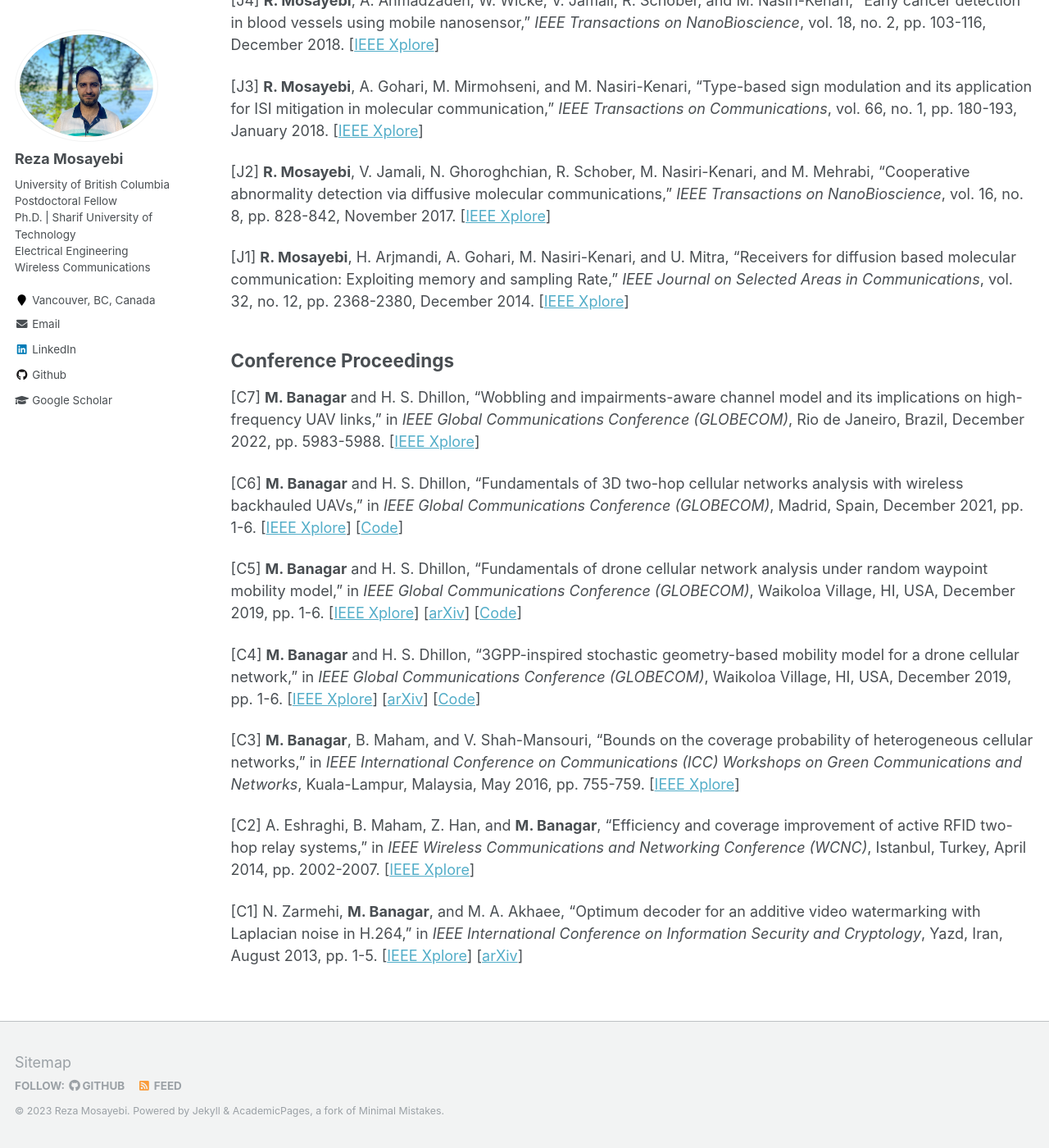
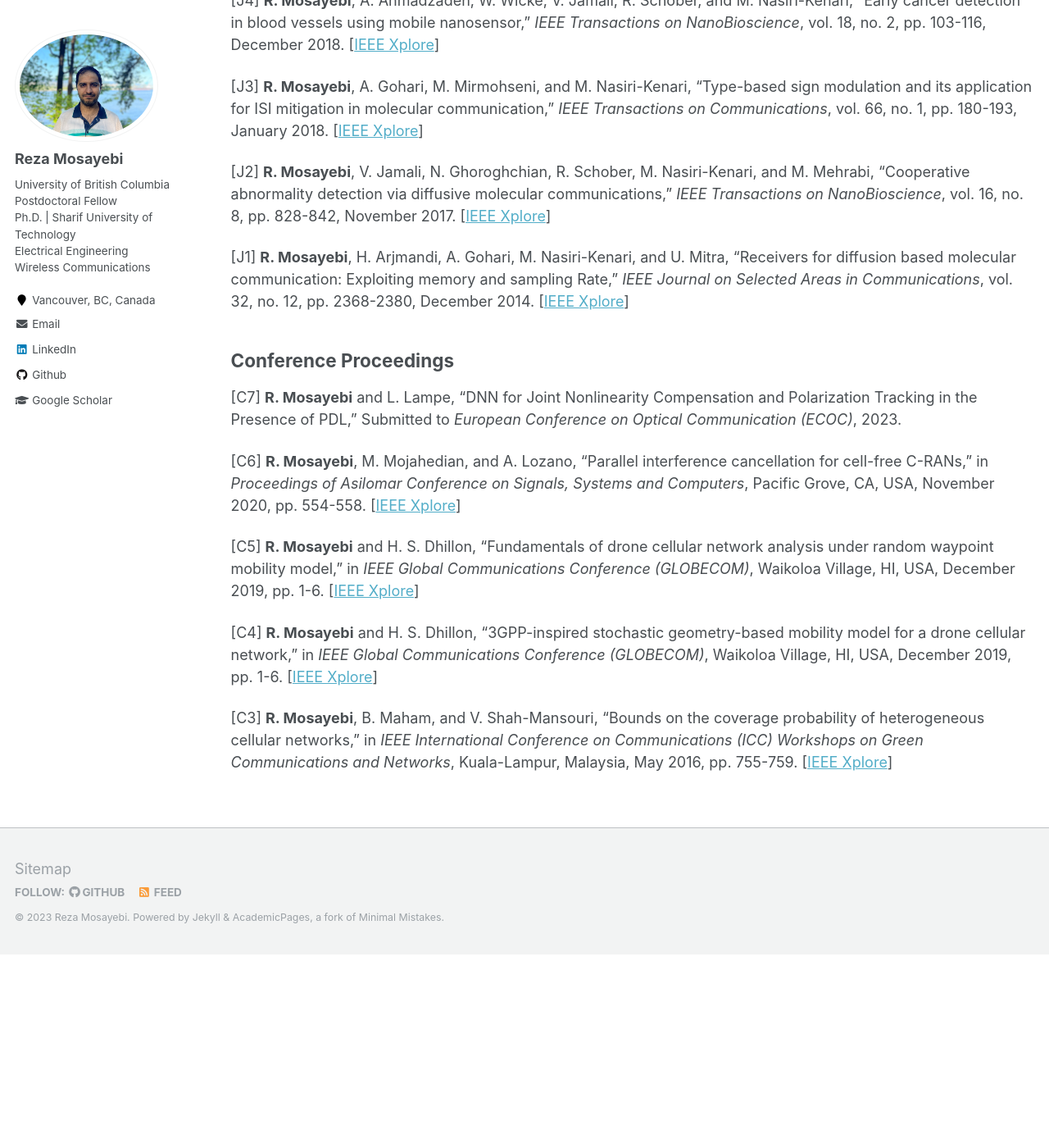
Before and after one commit to rmosayebi/rmosayebi.github.io, a Jekyll site: the page built from _pages/publications.md, in a window 1280 px wide and 1400 px high, scrolled down 696 px. Shown: the whole window at 82% size. Built offline with Jekyll 4.4.1, drawn with Linux system fonts in a browser that asks for light colours; after the commit the page ends 1860 px from its top, so only the background shows below that.

Commit message:
Initial commit

```diff
--- a/_pages/publications.md
+++ b/_pages/publications.md
@@ -34,16 +34,12 @@ M. Mirmohseni,  H. Arjmandi, **R. Mosayebi**, and M. Nasiri-Kenari, "An experime
 Conference Proceedings
 ---------------------
 
-[C7] **M. Banagar** and H. S. Dhillon, "Wobbling and impairments-aware channel model and its implications on high-frequency UAV links," in *IEEE Global Communications Conference (GLOBECOM)*, Rio de Janeiro, Brazil, December 2022, pp. 5983-5988. [[IEEE Xplore](https://ieeexplore.ieee.org/document/10000688)]
+[C7] **R. Mosayebi** and L. Lampe, "DNN for Joint Nonlinearity Compensation and Polarization Tracking in the Presence of PDL," Submitted to *European Conference on Optical Communication (ECOC)*, 2023.
 
-[C6] **M. Banagar** and H. S. Dhillon, "Fundamentals of 3D two-hop cellular networks analysis with wireless backhauled UAVs," in *IEEE Global Communications Conference (GLOBECOM)*, Madrid, Spain, December 2021, pp. 1-6. [[IEEE Xplore](https://ieeexplore.ieee.org/document/9685132)] [[Code](https://github.com/mbanagar/TwoHop-Drones)]
+[C6] **R. Mosayebi**, M. Mojahedian, and A. Lozano, "Parallel interference cancellation for cell-free C-RANs," in *Proceedings of Asilomar Conference on Signals, Systems and Computers*, Pacific Grove, CA, USA, November 2020, pp. 554-558. [[IEEE Xplore](https://ieeexplore.ieee.org/abstract/document/9443269)]
 
-[C5] **M. Banagar** and H. S. Dhillon, "Fundamentals of drone cellular network analysis under random waypoint mobility model," in *IEEE Global Communications Conference (GLOBECOM)*, Waikoloa Village, HI, USA, December 2019, pp. 1-6. [[IEEE Xplore](https://ieeexplore.ieee.org/abstract/document/9013341)] [[arXiv](https://arxiv.org/abs/1908.09064)] [[Code](https://github.com/mbanagar/SRWP-Drones)]
+[C5] **R. Mosayebi** and H. S. Dhillon, "Fundamentals of drone cellular network analysis under random waypoint mobility model," in *IEEE Global Communications Conference (GLOBECOM)*, Waikoloa Village, HI, USA, December 2019, pp. 1-6. [[IEEE Xplore](https://ieeexplore.ieee.org/abstract/document/9013341)]
 
-[C4] **M. Banagar** and H. S. Dhillon, "3GPP-inspired stochastic geometry-based mobility model for a drone cellular network," in *IEEE Global Communications Conference (GLOBECOM)*, Waikoloa Village, HI, USA, December 2019, pp. 1-6. [[IEEE Xplore](https://ieeexplore.ieee.org/abstract/document/9013645)] [[arXiv](https://arxiv.org/abs/1905.00972)] [[Code](https://github.com/mbanagar/3GPP-Mobility-Drones)]
+[C4] **R. Mosayebi** and H. S. Dhillon, "3GPP-inspired stochastic geometry-based mobility model for a drone cellular network," in *IEEE Global Communications Conference (GLOBECOM)*, Waikoloa Village, HI, USA, December 2019, pp. 1-6. [[IEEE Xplore](https://ieeexplore.ieee.org/abstract/document/9013645)]
 
-[C3] **M. Banagar**, B. Maham, and V. Shah-Mansouri, "Bounds on the coverage probability of heterogeneous cellular networks," in *IEEE International Conference on Communications (ICC) Workshops on Green Communications and Networks*, Kuala-Lampur, Malaysia, May 2016, pp. 755-759. [[IEEE Xplore](https://ieeexplore.ieee.org/abstract/document/7503878)]
-
-[C2] A. Eshraghi, B. Maham, Z. Han, and **M. Banagar**, "Efficiency and coverage improvement of active RFID two-hop relay systems," in *IEEE Wireless Communications and Networking Conference (WCNC)*, Istanbul, Turkey, April 2014, pp. 2002-2007. [[IEEE Xplore](http://ieeexplore.ieee.org/document/6952597)]
-
-[C1] N. Zarmehi, **M. Banagar**, and M. A. Akhaee, "Optimum decoder for an additive video watermarking with Laplacian noise in H.264," in *IEEE International Conference on Information Security and Cryptology*, Yazd, Iran, August 2013, pp. 1-5. [[IEEE Xplore](http://ieeexplore.ieee.org/document/6767352)] [[arXiv](https://arxiv.org/abs/1506.01501)]
+[C3] **R. Mosayebi**, B. Maham, and V. Shah-Mansouri, "Bounds on the coverage probability of heterogeneous cellular networks," in *IEEE International Conference on Communications (ICC) Workshops on Green Communications and Networks*, Kuala-Lampur, Malaysia, May 2016, pp. 755-759. [[IEEE Xplore](https://ieeexplore.ieee.org/abstract/document/7503878)]
```
